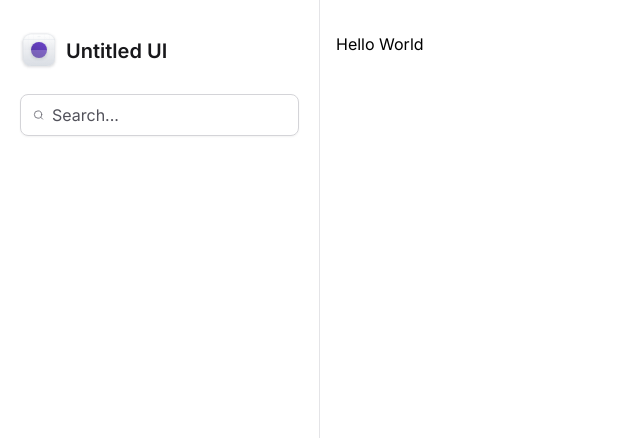
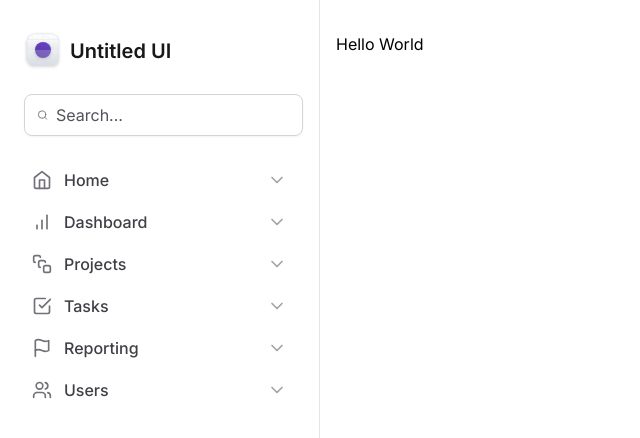
Before and after one commit to jaomuro/training-tailwindcss, a Next.js app: page / in a window 1280 px wide. Shown: the top 438 px of the page, without its empty margins (0-640 px from the left). Built offline with nearby package versions, Linux system fonts and the light colour scheme.

Commit message:
Adiciona NavMenu e NavItens

```diff
--- /dev/null
+++ b/src/components/Sidebar/MainNavegation/NavItem.tsx
@@ -0,0 +1,17 @@
+import { ChevronDown } from "lucide-react"
+import { ElementType } from "react"
+
+export interface NavItemProps {
+    title: string,
+    icon: ElementType
+}
+
+export function NavItem({title, icon: Icon}: NavItemProps) {
+    return(
+            <a className="flex items-center gap-3 rounded px-3 py-2 hover:bg-violet-50 group">
+                <Icon className="text-zinc-500 size-5"/>
+                <span className="font-medium text-zinc-700 group-hover:text-violet-500">{title}</span>
+                <ChevronDown className="ml-auto size-5 text-zinc-400 group-hover:text-violet-300"/>
+            </a>
+    )
+}
--- /dev/null
+++ b/src/components/Sidebar/MainNavegation/index.tsx
@@ -0,0 +1,15 @@
+import { BarChart, CheckSquare, Flag, Home, SquareStack, User, Users } from "lucide-react";
+import { NavItem } from "./NavItem";
+
+export function MainNav() {
+    return(
+        <nav className="space-y-0.5">
+            <NavItem title="Home" icon={Home}/>
+            <NavItem title="Dashboard" icon={BarChart}/>
+            <NavItem title="Projects" icon={SquareStack}/>
+            <NavItem title="Tasks" icon={CheckSquare}/>
+            <NavItem title="Reporting" icon={Flag}/>
+            <NavItem title="Users" icon={Users}/>
+        </nav>
+    )
+}
--- a/src/components/Sidebar/index.tsx
+++ b/src/components/Sidebar/index.tsx
@@ -1,3 +1,4 @@
+import { MainNav } from "./MainNavegation";
 import { Logo } from "./logo";
 import { Search } from "lucide-react";
 export function Sidebar() {
@@ -5,10 +6,11 @@
     <aside className="border-r border-zinc-200 px-5 py-8 space-y-6">
         <Logo />
 
-        <div className="flex w-full items-center gap-2 rounded-lg border border-zinc-300 px-3 py-2 shadow-sm">
+        <div className="flex mx-1 w-full items-center gap-2 rounded-lg border border-zinc-300 px-3 py-2 shadow-sm">
         <Search className="h-5 text-zinc-500"></Search>
         <input className="flex-1 outline-none border-none bg-transparent p-0 text-zinc-900 placeholder-zinc-600" placeholder="Search..." type="text" />
         </div>
+        <MainNav />
     </aside>
     )
 }
--- a/src/components/Sidebar/logo.tsx
+++ b/src/components/Sidebar/logo.tsx
@@ -1,6 +1,6 @@
 export function Logo() {
   return (
-    <strong className="flex items-center gap-2 text-xl font-semibold text-zinc-900">
+    <strong className="mx-1 flex items-center gap-2 text-xl font-semibold text-zinc-900">
     <svg
       width={38}
       height={38}
```
